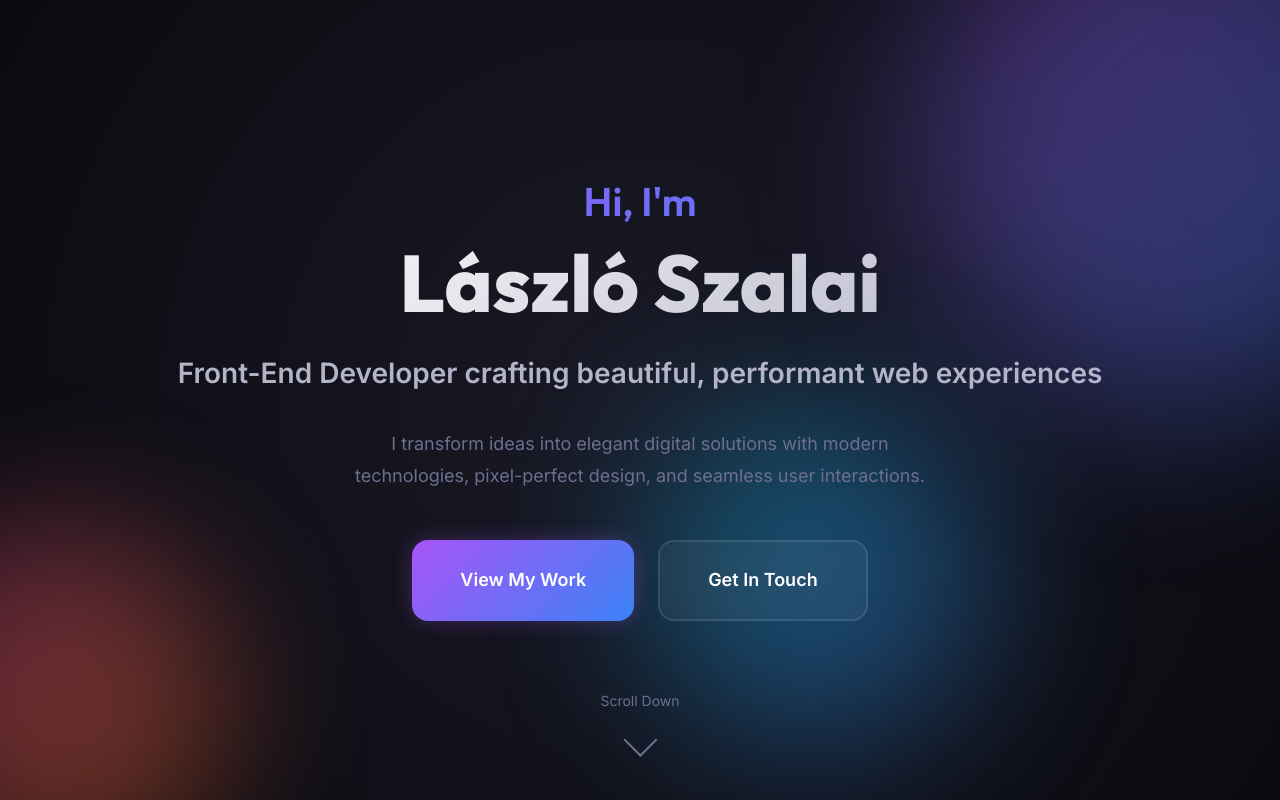
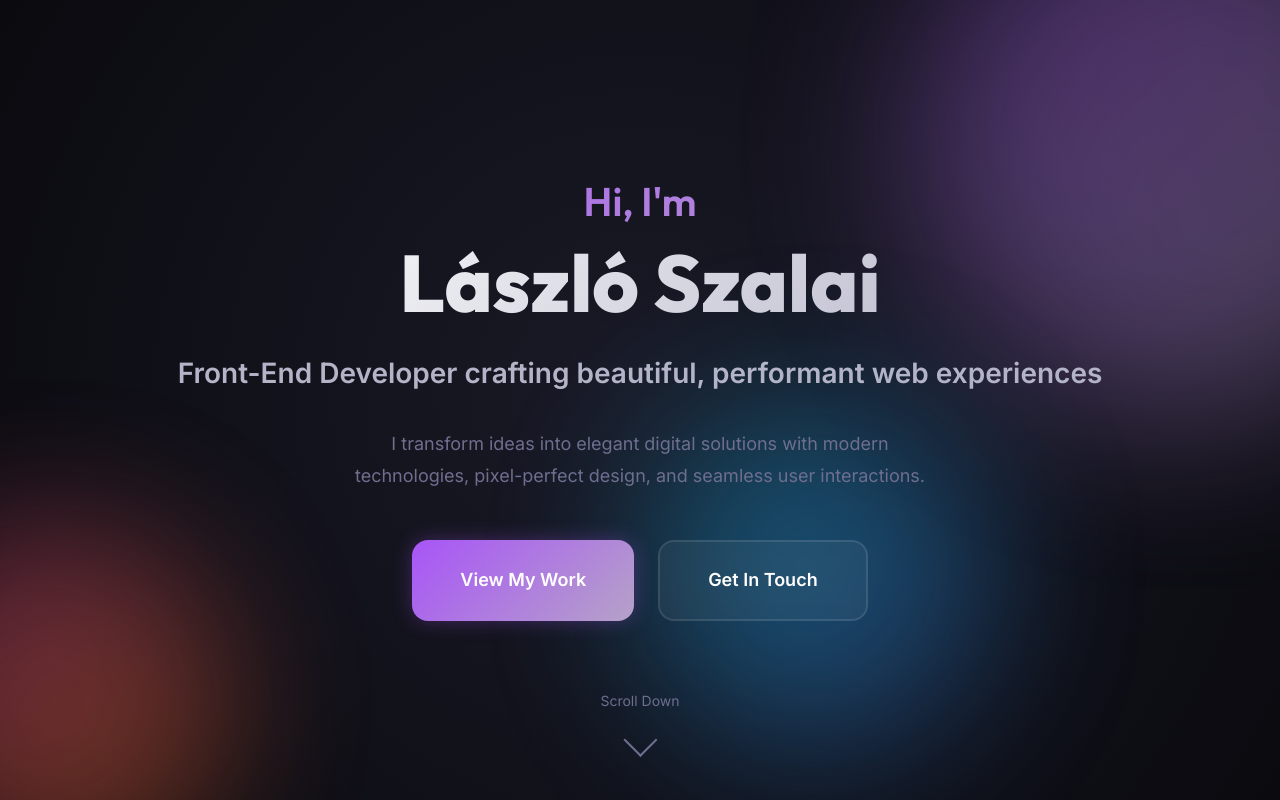
Before and after one commit to szlaci3/portfolio, a React (Vite) app: page / in a window 1280 px wide. Shown: the top 800 px of the page. Built offline with nearby package versions, Linux system fonts and the light colour scheme.

Commit message:
remove blue from gradient

```diff
--- a/src/index.css
+++ b/src/index.css
@@ -16,7 +16,7 @@
   --color-accent-orange: #f97316;
 
   /* Gradients */
-  --gradient-primary: linear-gradient(135deg, #a855f7 0%, #3b82f6 100%);
+  --gradient-primary: linear-gradient(135deg, #a855f7 0%, #b5a2c8 100%);
   --gradient-secondary: linear-gradient(135deg, #ec4899 0%, #f97316 100%);
   --gradient-accent: linear-gradient(135deg, #06b6d4 0%, #3b82f6 100%);
 
```
